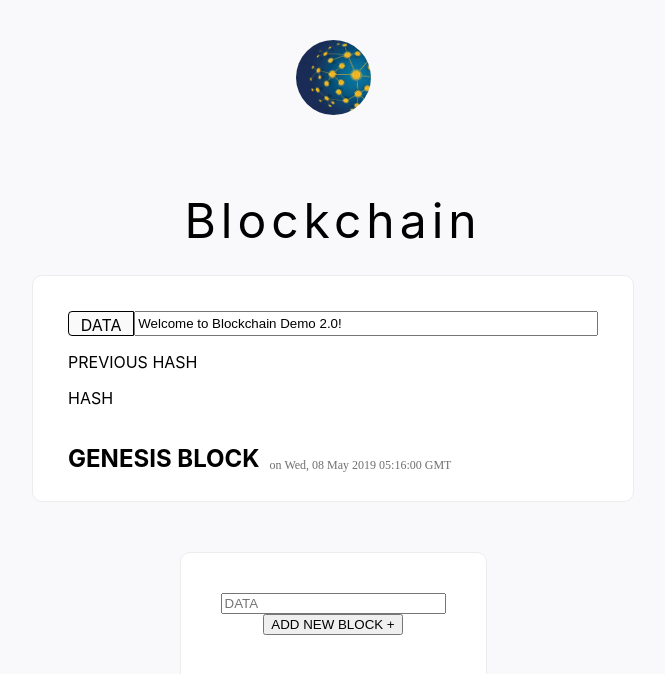
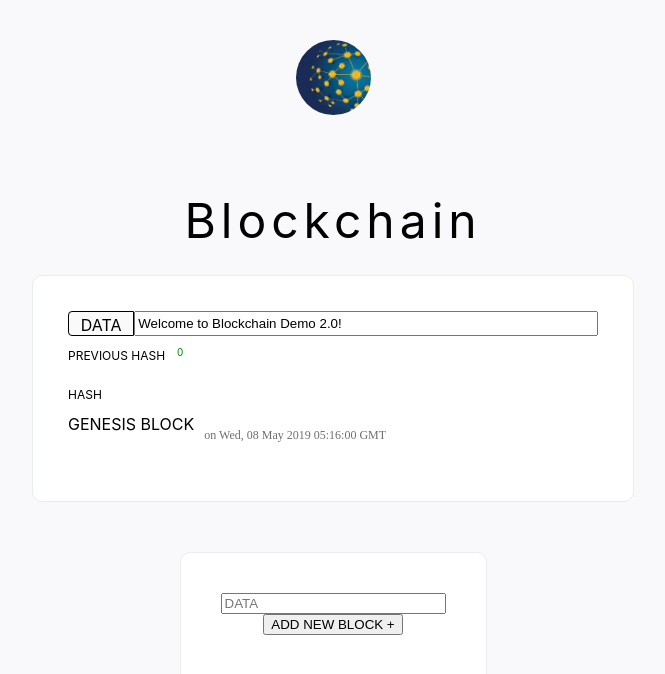
Before and after one commit to cryptoempire/BlockchainDemo-React, a React (Create React App) app: page / in a window 1280 px wide. Shown: the top 674 px of the page, without its empty margins (307-972 px from the left). Built offline with nearby package versions, Linux system fonts and the light colour scheme.

Commit message:
changed font size

```diff
--- a/src/components/GenesisBlock/GenesisBlock.css
+++ b/src/components/GenesisBlock/GenesisBlock.css
@@ -1,3 +1,7 @@
+p {
+  font-size: 12px;
+}
+
 .block-card {
   width: 600px;
   height: 225px;
--- a/src/components/GenesisBlock/GenesisBlock.js
+++ b/src/components/GenesisBlock/GenesisBlock.js
@@ -10,13 +10,13 @@ const GenesisBlock = () => {
         <div class="block-card">
           <div class="card_body">
             <div class="data"><div class="dataBox">DATA</div><input type="text" name="" placeholder="" value="Welcome to Blockchain Demo 2.0!" /></div>
-            <div><p>PREVIOUS HASH</p> </div>
+            <div style={{display:'flex'}}><p>PREVIOUS HASH</p> <p style={{marginLeft: '12px', color: 'green', fontSize: '10px', marginTop: '10px'}}>0</p></div>
             <div><p>HASH</p></div>
-            <div style={{display: 'flex'}}><h2>GENESIS BLOCK</h2><div className='time time-genesis'>on {time}</div></div>
+            <div style={{display: 'flex'}}><span style={{font: '24px'}}>GENESIS BLOCK</span><div className='time time-genesis'>on {time}</div></div>
           </div>
         </div>
       </div>
-      </div>
+    </div>
       );
       };
 
```
